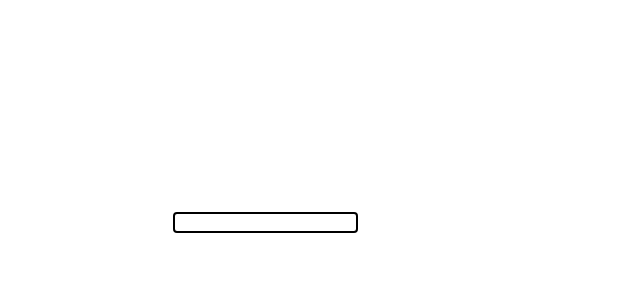
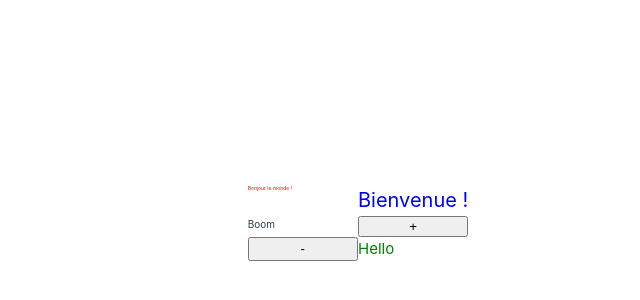
Before and after one commit to dhruthinooka/vueProj, a Vue app: page / in a window 1280 px wide. Shown: the part 178-478 px from the top of the page, without its empty margins (282-922 px from the left). Built offline with nearby package versions, Linux system fonts and the light colour scheme; the HTML template or start-up script is replaced by a standard one.

Commit message:
Style binding

```diff
--- a/src/App.vue
+++ b/src/App.vue
@@ -1,51 +1,46 @@
 <template>
-  <input
-    class="input"
-    :class="{
-      inputOngoing,
-      inputError,
-      inputValid
+  <h1
+    :style="{
+      'font-size': fontSize,
+      color: color,
     }"
-    @focus="
-      input.focus = true;
-      input.touched = true
-    "
-    @blur="input.focus = false"
-    type="text"
-    v-model="input.value"
-  />
+  >
+    Bonjour le monde !
+  </h1>
+  <h2
+    :style="h1style"
+  >
+    Bienvenue !
+  </h2>
+  <h3 :style="{
+      fontSize: btnFontSize + 'px'
+  }">
+    Boom
+  </h3>
+  <button @click="btnFontSize += 10">+</button>
+  <button @click="btnFontSize -= 10">-</button>
+  <h4 :style="[fontSizeStr, colorStr]">Hello</h4>
 </template>
+<!--un tableau de diff styles-->
 <script setup lang="ts">
-import { computed, reactive } from 'vue'
+import { reactive, ref } from 'vue'
 
-const input = reactive({
-  value: '',
-  focus: false,
-  touched: false
+// to declare individual reactive props
+const fontSize = ref('5px')
+const color = ref('red')
+
+// to declare an obj with multiple props as reactive
+const h1style = reactive({
+  fontSize: '20px',
+  color: 'blue'
 })
-const inputOngoing = computed(() => input.focus
-  && input.value.length)
-const inputError = computed(() => !input.focus && input.touched
-  && input.value.length <= 5)
-const inputValid = computed(() => input.touched
-  && !input.focus && !inputError.value)
+
+const btnFontSize = ref(10)
+
+const fontSizeStr = ref('font-size:15px;')
+const colorStr = ref('color:green;')
+
 </script>
-<style scoped>
-.input {
-  outline: 0;
-  border: 2px solid black;
-  border-radius: 4px;
-}
-
-.inputOngoing {
-  border-color: cadetblue;
-}
-
-.inputError {
-  border-color: red;
-}
-
-.inputValid {
-  border-color: green;
-}
-</style>
+<style scoped></style>
+<script setup lang="ts">
+</script>
```
